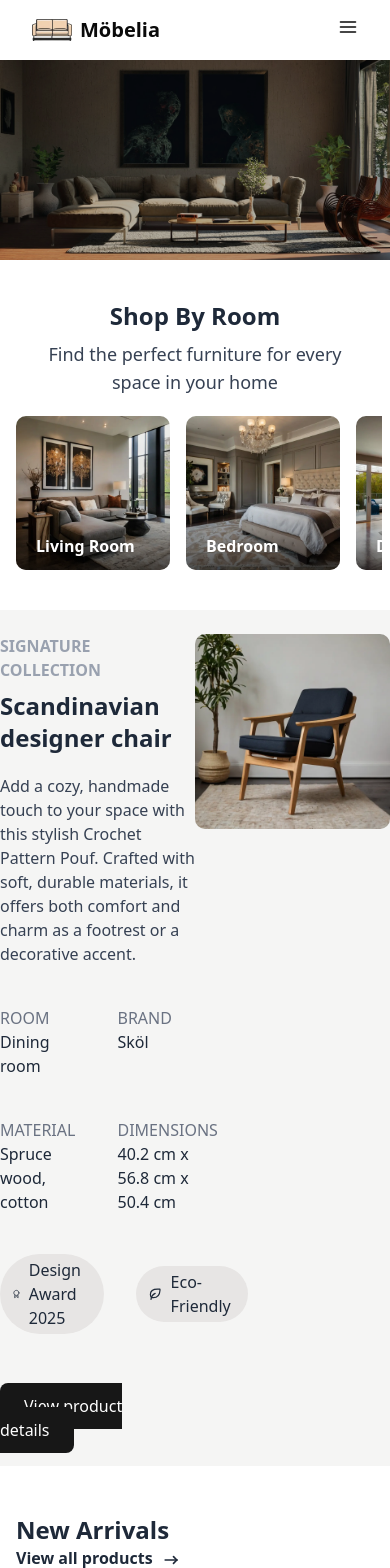
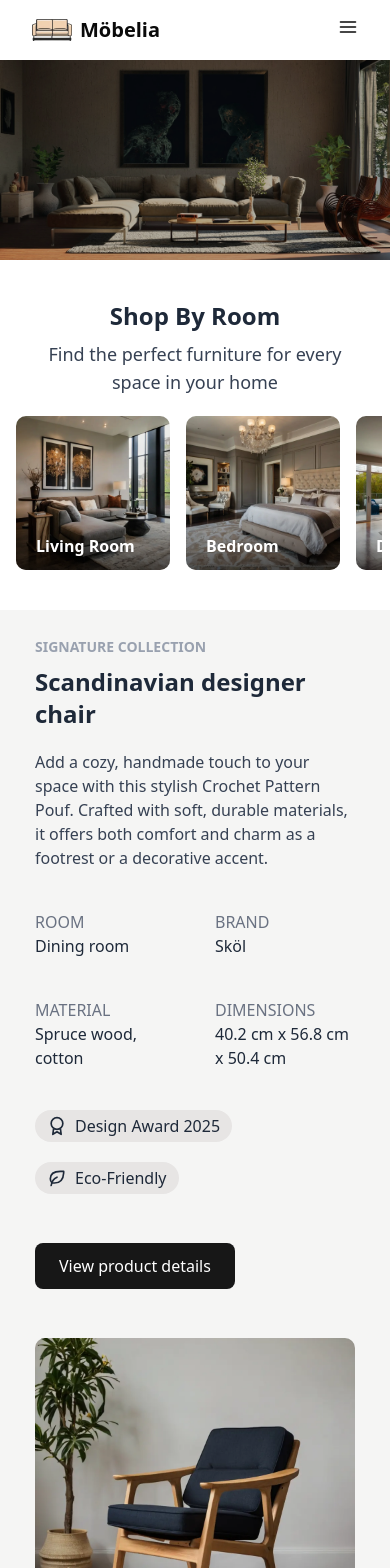
Before and after one commit to Alexrsnchz/mobelia-web, a React (Vite) app: page / in a window 390 px wide. Shown: the top 1568 px of the page. Built offline with nearby package versions, Linux system fonts and the light colour scheme.

Commit message:
feat: Add responsiveness for mobile devices on featured section

```diff
--- /dev/null
+++ b/src/components/website/homePage/featured/FeaturedBadges.jsx
@@ -0,0 +1,16 @@
+import { LeafIcon, MedalIcon } from "@/components/icons/Icons.jsx";
+
+export default function FeaturedBadges() {
+  return (
+    <div className="flex flex-col md:flex-row gap-5 my-10">
+      <span className="flex items-center space-x-2 px-3 py-1 w-fit rounded-full bg-stone-200">
+        <MedalIcon className="w-5 h-5 text-gray-800" />
+        <span className="font-medium text-gray-800">Design Award 2025</span>
+      </span>
+      <span className="flex items-center space-x-2 px-3 py-1 w-fit rounded-full bg-stone-200">
+        <LeafIcon className="w-5 h-5 text-gray-800" />
+        <span className="font-medium text-gray-800">Eco-Friendly</span>
+      </span>
+    </div>
+  );
+}
--- /dev/null
+++ b/src/components/website/homePage/featured/FeaturedDetails.jsx
@@ -0,0 +1,35 @@
+export default function FeaturedDetails({
+  room,
+  brand,
+  material,
+  height,
+  width,
+  depth,
+}) {
+  return (
+    <div className="grid grid-cols-2 gap-10">
+      <div>
+        <h4 className="text-md font-medium text-gray-500 uppercase">Room</h4>
+        <span className="font-medium text-gray-800">{room}</span>
+      </div>
+      <div>
+        <h4 className="text-md font-medium text-gray-500 uppercase">Brand</h4>
+        <span className="font-medium text-gray-800">{brand}</span>
+      </div>
+      <div>
+        <h4 className="text-md font-medium text-gray-500 uppercase">
+          Material
+        </h4>
+        <span className="font-medium text-gray-800">{material}</span>
+      </div>
+      <div>
+        <h4 className="text-md font-medium text-gray-500 uppercase">
+          Dimensions
+        </h4>
+        <span className="font-medium text-gray-800">
+          {height} cm x {width} cm x {depth} cm
+        </span>
+      </div>
+    </div>
+  );
+}
--- /dev/null
+++ b/src/components/website/homePage/featured/FeaturedInformation.jsx
@@ -0,0 +1,15 @@
+export default function FeaturedInformation({ name, description }) {
+  return (
+    <div className="mb-10">
+      <span className="text-sm md:text-md font-semibold text-gray-400 uppercase">
+        Signature collection
+      </span>
+      <h3 className="mt-2 mb-5 max-w-2xs md:max-w-lg text-2xl sm:text-4xl font-bold text-gray-800">
+        {name}
+      </h3>
+      <p className="max-w-lg text-base sm:text-lg text-gray-700 font-medium">
+        {description}
+      </p>
+    </div>
+  );
+}
--- a/src/components/website/homePage/featured/FeaturedProduct.jsx
+++ b/src/components/website/homePage/featured/FeaturedProduct.jsx
@@ -1,6 +1,8 @@
 import { Link } from "react-router";
 import Featured from "@/assets/images/homePage_misc/featuredProduct.webp";
-import { LeafIcon, MedalIcon } from "@/components/icons/Icons.jsx";
+import FeaturedDetails from "@/components/website/homePage/featured/FeaturedDetails.jsx";
+import FeaturedBadges from "@/components/website/homePage/featured/FeaturedBadges.jsx";
+import FeaturedInformation from "@/components/website/homePage/featured/FeaturedInformation.jsx";
 
 export default function FeaturedProduct({
   name,
@@ -13,66 +15,27 @@ export default function FeaturedProduct({
   depth,
 }) {
   return (
-    <div className="grid grid-cols-2 mx-auto max-w-6xl">
+    <div className="grid grid-cols-1 md:grid-cols-2 mx-auto max-w-xs md:max-w-6xl">
       {/* INFORMATION COLUMN */}
       <div>
         {/* MAIN INFO SECTION */}
-        <div className="mb-10">
-          <span className="text-md font-semibold text-gray-400 uppercase">
-            Signature collection
-          </span>
-          <h3 className="mt-2 mb-5 max-w-lg text-2xl sm:text-4xl font-bold text-gray-800">
-            {name}
-          </h3>
-          <p className="max-w-lg text-base sm:text-lg text-gray-700 font-medium">
-            {description}
-          </p>
-        </div>
+        <FeaturedInformation name={name} description={description} />
 
         {/* DETAILS SECTION */}
-        <div className="grid grid-cols-2 gap-10">
-          <div>
-            <h4 className="text-md font-medium text-gray-500 uppercase">
-              Room
-            </h4>
-            <span className="font-medium text-gray-800">{room}</span>
-          </div>
-          <div>
-            <h4 className="text-md font-medium text-gray-500 uppercase">
-              Brand
-            </h4>
-            <span className="font-medium text-gray-800">{brand}</span>
-          </div>
-          <div>
-            <h4 className="text-md font-medium text-gray-500 uppercase">
-              Material
-            </h4>
-            <span className="font-medium text-gray-800">{material}</span>
-          </div>
-          <div>
-            <h4 className="text-md font-medium text-gray-500 uppercase">
-              Dimensions
-            </h4>
-            <span className="font-medium text-gray-800">
-              {height} cm x {width} cm x {depth} cm
-            </span>
-          </div>
-        </div>
+        <FeaturedDetails
+          room={room}
+          brand={brand}
+          material={material}
+          height={height}
+          width={width}
+          depth={depth}
+        />
 
         {/* BADGES SECTION */}
-        <div className="flex items-center space-x-8 my-10">
-          <span className="flex items-center space-x-2 px-3 py-1 rounded-full bg-stone-200">
-            <MedalIcon className="w-5 h-5 text-gray-800" />
-            <span className="font-medium text-gray-800">Design Award 2025</span>
-          </span>
-          <span className="flex items-center space-x-2 px-3 py-1 rounded-full bg-stone-200">
-            <LeafIcon className="w-5 h-5 text-gray-800" />
-            <span className="font-medium text-gray-800">Eco-Friendly</span>
-          </span>
-        </div>
+        <FeaturedBadges />
 
         {/* BUTTONS SECTION */}
-        <div className="mt-15">
+        <div className="my-15">
           <Link
             to="/furniture/productId"
             className="px-6 py-3 space-x-2 rounded-md bg-neutral-900 hover:bg-neutral-800"
```
